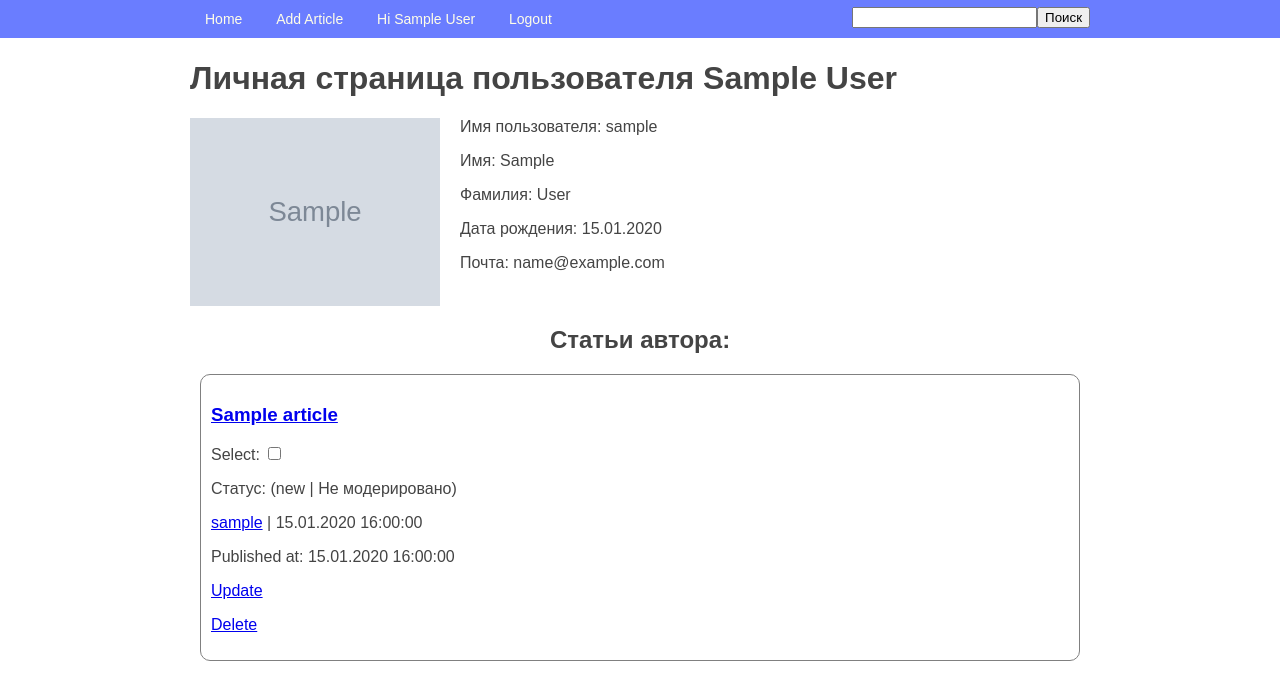
After one commit to Illarionov81/stady, a Django app: page /accounts/1/ in a window 1280 px wide. The commit adds this page. Shown: the top 700 px of the page. Run offline with Django 3.2, Linux system fonts and the light colour scheme; a user stored in the database is signed in; tables that the repository leaves empty hold one stand-in row (values such as "Sample post"); grey boxes marked "Sample" are stand-in pictures; parts of the project's set-up code (start-up, migrations or seed data) failed here and were passed over; some libraries are stand-ins or nearby versions.

Commit message:
Сделана страничка пользователя

```diff
--- /dev/null
+++ b/source/accounts/templates/user_detail.html
@@ -0,0 +1,23 @@
+{% extends 'base.html' %}
+
+{% block title %}Пользователь{% endblock %}
+
+{% block menu_links %}
+    <li><a href="#">Редактировать</a></li>
+    <li><a href="#">Смена пароля</a></li>
+{% endblock %}
+
+{% block content %}
+    <h1>Личная страница пользователя {{ user_obj.get_full_name|default:user_obj.username }}</h1>
+    {% if user_obj.avatar %}
+        <img class="avatar" src="{{ user_obj.avatar.url }}" width="250" height="250" alt="user picture">
+    {% endif %}
+    <p>Имя пользователя: {{ user_obj.username }}</p>
+    <p>Имя: {{ user_obj.first_name }}</p>
+    <p>Фамилия: {{ user_obj.last_name }}</p>
+    <p>Дата рождения: {{ user_obj.birth_date|date:'d.m.Y' }}</p>
+    <p>Почта: {{ user_obj.email }}</p>
+
+    <h2 class="text-center clear">Статьи автора:</h2>
+    {% include 'partial/article_list.html' %}
+{% endblock %}
--- a/source/accounts/urls.py
+++ b/source/accounts/urls.py
@@ -2,12 +2,13 @@ from django.urls import path
 from django.contrib.auth.views import LoginView, LogoutView
 
 # from accounts.views import login_view, logout_view
-from accounts.views import RegisterView
+from accounts.views import RegisterView, UserDetailView
 
 app_name = 'accounts'
 
 urlpatterns = [
     path('login/', LoginView.as_view(), name='login'),
     path('logout/', LogoutView.as_view(), name='logout'),
-    path('sign-up/', RegisterView.as_view(), name='sign_up')
+    path('sign-up/', RegisterView.as_view(), name='sign_up'),
+    path('<int:pk>/', UserDetailView.as_view(), name='detail')
 ]
--- a/source/accounts/views.py
+++ b/source/accounts/views.py
@@ -1,7 +1,9 @@
-from django.contrib.auth import authenticate, login, logout
+from django.contrib.auth import authenticate, login, logout, get_user_model
+from django.core.paginator import Paginator
 from django.shortcuts import render, redirect
 from django.urls import reverse
-from django.views.generic import CreateView
+from django.views.generic import CreateView, DetailView
+from django.contrib.auth.mixins import LoginRequiredMixin
 
 from accounts.forms import MyUserCreationForm
 from accounts.models import User
@@ -24,3 +26,21 @@ class RegisterView(CreateView):
         if not next_url:
             next_url = reverse('webapp:index')
         return next_url
+
+
+class UserDetailView(LoginRequiredMixin, DetailView):
+    model = get_user_model()
+    template_name = 'user_detail.html'
+    context_object_name = 'user_obj'
+    paginate_related_by = 5
+    paginate_related_orphans = 0
+
+    def get_context_data(self, **kwargs):
+        articles = self.object.articles.order_by('-created_at')
+        paginator = Paginator(articles, self.paginate_related_by, orphans=self.paginate_related_orphans)
+        page_number = self.request.GET.get('page', 1)
+        page = paginator.get_page(page_number)
+        kwargs['page_obj'] = page
+        kwargs['articles'] = page.object_list
+        kwargs['is_paginated'] = page.has_other_pages()
+        return super().get_context_data(**kwargs)
--- a/source/webapp/static/css/style.css
+++ b/source/webapp/static/css/style.css
@@ -196,3 +196,19 @@ input[type='submit']:hover {
     color: #ffc122;
     text-decoration: underline;
 }
+.avatar {
+    display: inline-block;
+    float: left;
+    width: 250px;
+    height: auto;
+    margin-right: 20px;
+    margin-bottom: 20px;
+}
+
+.text-center {
+    text-align: center;
+}
+
+.clear {
+    clear: both;
+}
--- a/source/webapp/templates/base.html
+++ b/source/webapp/templates/base.html
@@ -18,7 +18,7 @@
         <li><a href="{% url 'index' %}">Home</a></li>
         {% if request.user.is_authenticated %}
             <li><a href="{% url 'article_add' %}">Add Article</a></li>
-            <li><a href="#">Hi {{ request.user.get_full_name|default:request.user.username }}</a></li>
+            <li><a href="{% url 'accounts:detail' user.pk %}">Hi {{ request.user.get_full_name|default:request.user.username }}</a></li>
             <li><a href="{% url 'accounts:logout' %}?next={{ request.get_full_path }}">Logout</a></li>
         {% block menu %}{% endblock %}
         {% else %}
--- /dev/null
+++ b/source/webapp/templates/partial/article_list.html
@@ -0,0 +1,28 @@
+{% if is_paginated %}
+    {% include 'partial/pagination.html' %}
+{% endif %}
+
+{% for article in articles %}
+    <div class="box">
+        <h3><a href="{% url "article" article.pk %}">{{ article.title }}</a></h3>
+        <p>
+            <label for="selected_articles-{{ article.pk }}">Select:</label>
+            <input type="checkbox" name="selected_articles"
+                   id="selected_articles-{{ article.pk }}" value="{{ article.pk }}">
+        </p>
+        <p>Статус: ({{ article.status }} | {{ article.get_status_display }})</p>
+        <p>
+            <a href="{% url 'accounts:detail' article.author_id %}">{{ article.author }}</a>
+            | {{ article.created_at|date:"d.m.Y H:i:s" }}
+        </p>
+        <p>Published at: {{ article.publish_at|date:"d.m.Y H:i:s" }}</p>
+        {% if perms.webapp.change_article or article.author == request.user %}
+            <p><a href="{% url 'article_update' article.pk %}">Update</a></p>
+        {% endif %}
+        {% if perms.webapp.delete_article or article.author == request.user %}
+            <p><a href="{% url 'article_delete' article.pk %}">Delete</a></p>
+        {% endif %}
+    </div>
+{% empty %}
+    <h2 class="text-center">Нет статей</h2>
+{% endfor %}
```
Also changed, not shown: source/webapp/templates/articles/index.html (+1 -23 lines).
